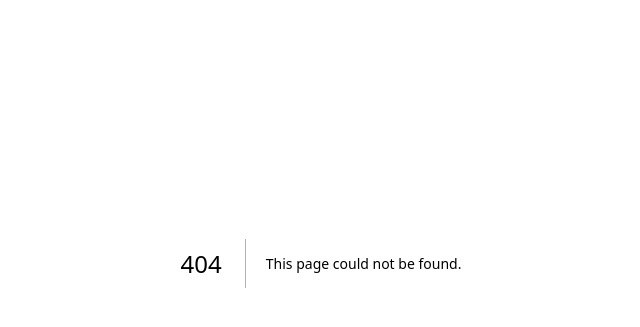
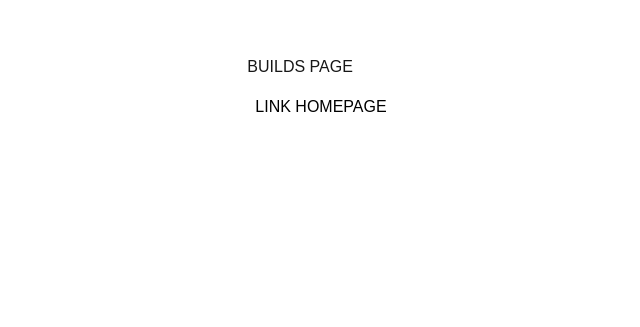
Before and after one commit to luaschelb/testfree_next, a Next.js app: page /builds in a window 1280 px wide. Before the commit this address had no page. Shown: the part 137-464 px from the top of the page, without its empty margins (319-959 px from the left). Built offline with nearby package versions, Linux system fonts and the light colour scheme.

Commit message:
Created page builds

```diff
--- /dev/null
+++ b/app/builds/page.tsx
@@ -0,0 +1,12 @@
+import Link from "next/link";
+
+export default async function Page() {
+  return (
+    <main>
+      <div className='grid gap-2 my-48 justify-center'>
+        <h1>BUILDS PAGE</h1>
+        <Link href="/" className="bg-white rounded-2xl p-2 text-black w-max">LINK HOMEPAGE</Link>
+      </div>
+    </main>
+  );
+}
--- a/app/page.tsx
+++ b/app/page.tsx
@@ -5,12 +5,14 @@ export default async function Home() {
   const builds = await fetchBuilds();
 
   return (
-    <div className="text-center">
-      <p>HOMEPAGE</p>
-      <Link href="/builds">LINK builds</Link>
-      {
-        builds.map((build) => (<p key={build.id}>{build.title}</p>))
-      }
-    </div>
+    <main>
+      <div className='grid gap-2 my-48 justify-center'>
+        <h1>HOMEPAGE</h1>
+        <Link href="/builds" className="bg-white rounded-2xl p-2 text-black w-max">LINK builds</Link>
+        {
+          builds.map((build) => (<p key={build.id}>{build.title}</p>))
+        }
+      </div>
+    </main>
   );
 }
```
